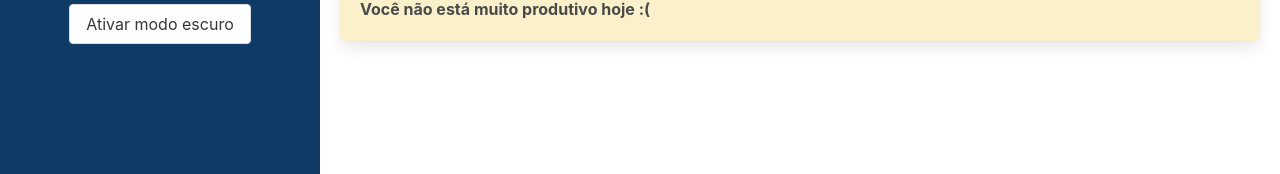
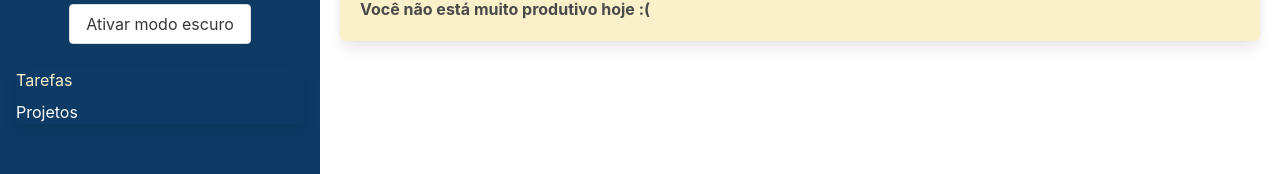
Before and after one commit to anacperdigao/Alura-Tracker-Vue-TS, a Vue app: page /#/ in a window 1280 px wide. Shown: the part 147-321 px from the top of the page. Built offline with nearby package versions, Linux system fonts and the light colour scheme; the HTML template or start-up script is replaced by a standard one.

Commit message:
criando view projetos

```diff
--- a/src/App.vue
+++ b/src/App.vue
@@ -40,6 +40,10 @@
 </script>
 
 <style>
+body{
+  user-select: none;
+}
+
 .lista{
   padding: 1.25rem;
 }
--- a/src/components/BarraLateral.vue
+++ b/src/components/BarraLateral.vue
@@ -1,11 +1,30 @@
 <template>
     <header>
-        <h1>
+        <h1 class="has-text-centered">
             <img src="../assets/logo.png" alt="Logo Alura Tracker">
         </h1>
-        <button class="button" @click="alterarTema">
-            {{textoBotao}}
-        </button>
+        <div class="has-text-centered">
+            <button class="button" @click="alterarTema">
+                {{textoBotao}}
+            </button>
+        </div>
+
+        <nav class="panel mt-5">
+            <ul>
+                <li>
+                    <RouterLink to="/" class="link">
+                        <i class="fas fa-tasks"></i>
+                        Tarefas
+                    </RouterLink>
+                </li>
+                <li>
+                    <RouterLink to="/projetos" class="link">
+                        <i class="fas fa-project-diagram"></i>
+                        Projetos
+                    </RouterLink>
+                </li>
+            </ul>
+        </nav>
     </header>
 </template>
 
@@ -50,8 +69,23 @@
     background: #0d3b66;
     width: 100%;
     height: 100vh;
-    text-align: center;
     padding: 1rem;
+}
+
+.panel li{
+    margin: 8px 0;
+}
+
+.link {
+    color: #fff;
+}
+
+.link:hover{
+    color: #faf0ca;
+}
+
+.link.router-link-active {
+    color: #faf0ca;
 }
 
 @media only screen and (max-width: 768px){
--- /dev/null
+++ b/src/views/Projetos.vue
@@ -0,0 +1,79 @@
+<template>
+    <section class="projetos">
+        <h1 class="title">Projetos</h1>
+        <form @submit.prevent="salvar">
+            <div class="field">
+                <label for="nomeDoProjeto" class="label">
+                    Nome do Projeto
+                </label>
+                <input
+                    type="text"
+                    class="input"
+                    v-model="nomeDoProjeto"
+                    id="nomeDoProjeto"
+                />
+            </div>
+            <div class="field">
+                <button class="button" type="submit">
+                    Salvar
+                </button>
+            </div>
+        </form>
+
+        <table class="table is-fullwidth">
+            <thead>
+                <tr>
+                    <th>ID</th>
+                    <th>Nome do Projeto</th>
+                </tr>
+            </thead>
+            <tbody>
+                <tr v-for="projeto in projetos" :key="projeto.id">
+                    <td>{{ projeto.id }}</td>
+                    <td>{{ projeto.nome }}</td>
+                </tr>
+            </tbody>
+
+        </table>
+    </section>
+
+</template>
+
+<script lang="ts">
+import { defineComponent } from 'vue';
+import IProjeto from '../interfaces/IProjeto'
+
+
+export default defineComponent({
+    name: 'ProjetosView',
+
+    data() {
+        return{
+            nomeDoProjeto: '',
+            projetos: [] as IProjeto[],
+        }
+    },
+
+    methods: {
+        salvar () {
+            const projeto: IProjeto = {
+                nome: this.nomeDoProjeto,
+                id: new Date().toISOString() //aqui foi só pra pegar um id generico
+            }
+
+            this.projetos.push(projeto)
+            this.nomeDoProjeto = ''
+            // Ou seja, a pessoa vai clicar em salvar, vou criar um projeto novo e armazenar na const projeto,
+            // depois vou popular o array projetos com esse projeto dando push nele, e depois vou limpar o input.
+        }
+    }
+})
+
+</script>
+
+<style scoped>
+.projetos{
+    padding: 1.25rem;
+}
+
+</style>
--- a/src/views/Tarefas.vue
+++ b/src/views/Tarefas.vue
@@ -19,7 +19,7 @@
 import ITarefa from '../interfaces/ITarefa';
 
 export default defineComponent({
-  name: 'App',
+  name: 'TarefasView',
 
   //Dentro de data é onde eu vou colocar os estados que eu quero manipular
   data () {
```
